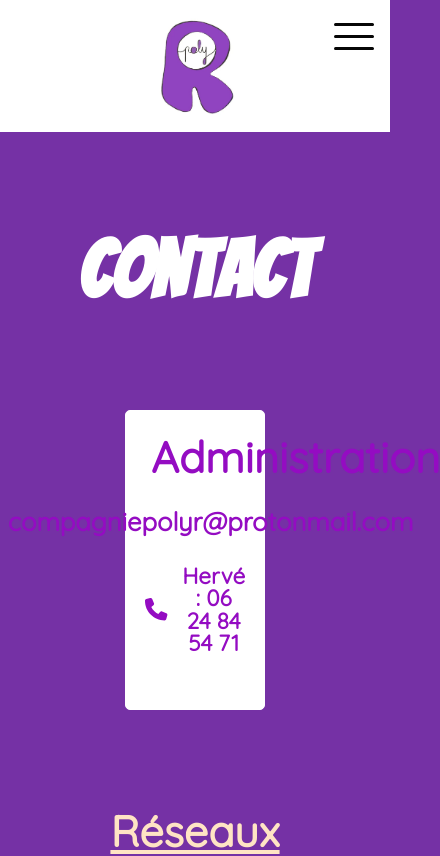
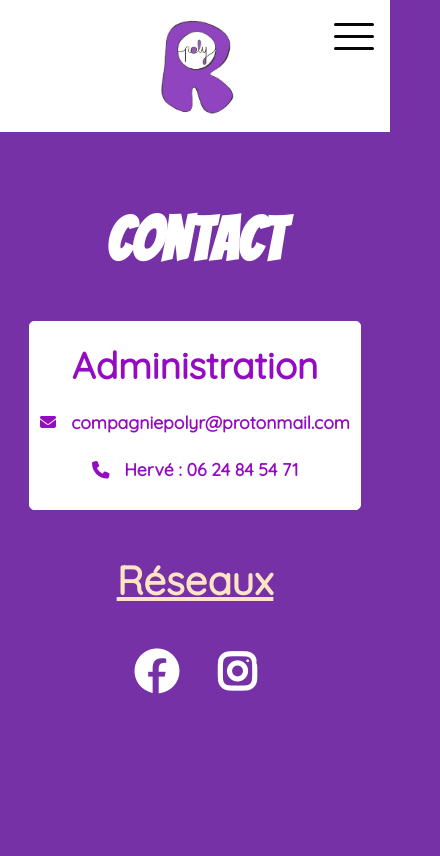
Before and after one commit to NelsonAxolotl/polyr, a React (Vite) app: page /contact in a window 390 px wide. Shown: the top 856 px of the page, 440 px wide, since content can reach past the window. Built offline with nearby package versions, Linux system fonts and the light colour scheme; the HTML template or start-up script is replaced by a standard one; a web font is replaced by a local one.

Commit message:
responsivepoly

```diff
--- a/src/Component/Gallery.css
+++ b/src/Component/Gallery.css
@@ -64,3 +64,14 @@ body {
   top: 10px;
   right: 10px;
 }
+@media (max-width: 768px) {
+  .gallery-container {
+    width: 90%; /* Agrandir la galerie pour occuper plus d'espace */
+    padding: 10px;
+    margin-bottom: 50px;
+  }
+
+  .gallery-image {
+    height: 300px; /* Réduire la hauteur des images pour les petits écrans */
+  }
+}
--- a/src/Component/Gallery2.css
+++ b/src/Component/Gallery2.css
@@ -61,3 +61,13 @@ body {
   top: 10px;
   right: 10px;
 }
+@media (max-width: 768px) {
+  .gallery-container1 {
+    width: 90%; /* Agrandir la galerie pour occuper plus d'espace */
+    padding: 10px;
+  }
+
+  .gallery-image1 {
+    height: 300px; /* Réduire la hauteur des images pour les petits écrans */
+  }
+}
--- a/src/Pages/Contact.css
+++ b/src/Pages/Contact.css
@@ -2,7 +2,15 @@
   background: #7531a5;
   padding: 0 20px;
   padding-bottom: 80px;
-  height: 200vh;
+  height: 130vh;
+}
+.show-titre2 h1 {
+  font-family: "Bangers", system-ui;
+  font-size: 5rem;
+  font-weight: bold;
+  padding-top: 210px;
+  text-align: center;
+  color: rgb(255, 255, 255);
 }
 .container {
   display: flex;
@@ -57,6 +65,7 @@
   color: rgb(148, 12, 194);
   font-weight: bold;
 }
+
 .reseaux h2 {
   font-size: 2.7rem;
   font-weight: bold;
@@ -90,3 +99,29 @@
   font-size: 2.7rem;
   transition: transform 0.3s ease-in-out;
 }
+@media screen and (max-width: 760px) {
+  .container {
+    margin-top: 50px;
+  }
+  .contact-section {
+    padding-bottom: 0;
+    width: 95%; /* Ajuste la largeur des sections pour les petits écrans */
+    max-width: none; /* Supprime la largeur maximale */
+  }
+  .show-titre2 h1 {
+    font-size: 3.8rem;
+  }
+  .resa-h2 h2 {
+    font-size: 2.3rem;
+  }
+  .mail span a {
+    font-size: 1.1rem;
+  }
+  .resa .phone span {
+    font-size: 1.1rem;
+  }
+  .reseaux h2 {
+    font-size: 2.5rem;
+    margin-top: 50px;
+  }
+}
--- a/src/Pages/Contact.jsx
+++ b/src/Pages/Contact.jsx
@@ -6,7 +6,7 @@ const Contact = () => {
   return (
     <>
       <div className="contact">
-        <div className="show-titre">
+        <div className="show-titre2">
           <h1>Contact</h1>
         </div>
         <div className="container">
--- a/src/Pages/Lacie.jsx
+++ b/src/Pages/Lacie.jsx
@@ -155,7 +155,7 @@ const Lacie = () => {
                 </p>
               </div>
             </div>
-            <div id="nathan" className="personne-reverse">
+            <div id="nathan" className="personne">
               <div className="text1">
                 <p className="main-text">
                   <span>Nathan Brunet</span> est guitariste, sound designer,
@@ -180,7 +180,7 @@ const Lacie = () => {
                 />
               </div>
             </div>
-            <div id="melysine" className="personne">
+            <div id="melysine" className="personne-reverse">
               <div className="pic1">
                 <img
                   src={melysine}
@@ -213,7 +213,7 @@ const Lacie = () => {
                 </p>
               </div>
             </div>
-            <div id="galtier" className="personne-reverse">
+            <div id="galtier" className="personne">
               <div className="text1">
                 <p className="main-text">
                   <span>Galtier Le Bihan</span> est guitariste, compositeur et
@@ -241,7 +241,7 @@ const Lacie = () => {
                 />
               </div>
             </div>
-            <div id="fumi" className="personne">
+            <div id="fumi" className="personne-reverse">
               <div className="pic1">
                 <img
                   src={fumi}
--- a/src/Pages/Spectacles.css
+++ b/src/Pages/Spectacles.css
@@ -70,6 +70,7 @@ body {
   display: flex;
   justify-content: center;
   align-items: center;
+  margin-bottom: 20px;
 }
 .gall h2 {
   text-align: center;
@@ -81,3 +82,21 @@ body {
   padding: 10px;
   border-radius: 5px;
 }
+@media (max-width: 768px) {
+  .show-titre h1 {
+    font-size: 3.8rem;
+    margin-bottom: 20px;
+  }
+
+  .showplus h2 {
+    font-size: 2.2rem;
+    margin-top: 30px;
+  }
+  .showplus p {
+    font-size: 1rem;
+    margin-top: 30px;
+  }
+  .gall h2 {
+    margin-top: 20px;
+  }
+}
--- a/src/Pages/Spectacles.jsx
+++ b/src/Pages/Spectacles.jsx
@@ -142,8 +142,9 @@ const Spectacles = () => {
         <div className="gall">
           <h2>Galerie</h2>
         </div>
+        <Gallery />
       </div>
-      <Gallery />
+
       <End />
       {enlargedImage && (
         <div className="overlay" onClick={handleCloseImage}>
```
